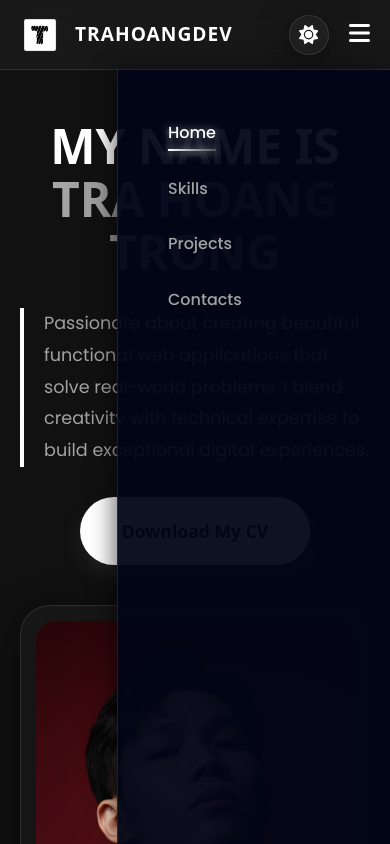
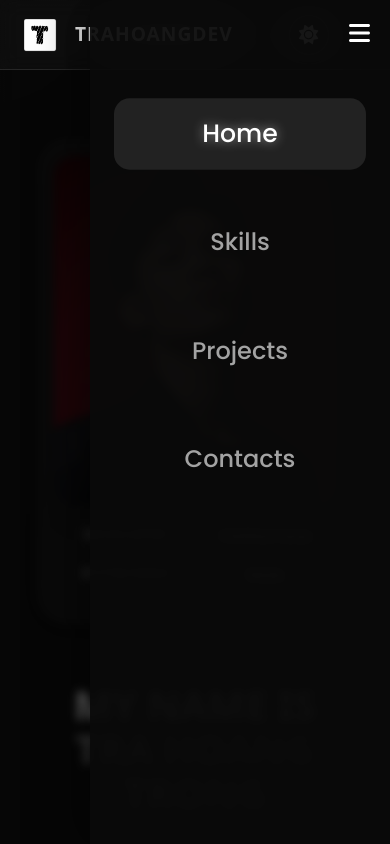
Before and after one commit to trahoangdev/portfolio-template-monochrome, a React (Create React App) app: page / in a window 390 px wide. Both pictures are taken after a click on the element 359 px from the left and 34 px from the top of the page. Shown: the top 844 px of the page. Built offline with nearby package versions, Linux system fonts and the light colour scheme; a web font is replaced by a local one.

Commit message:
feat: Add initial UI components and styles for navigation, projects, skills, and contact sections.

```diff
--- a/src/components/NavBar.js
+++ b/src/components/NavBar.js
@@ -35,6 +35,8 @@ const NavBar = ({ activeTab, theme }) => {
     }
 
     return (
+        <>
+            <div className={`overlay ${statusNav === 'active' ? 'active' : ''}`} onClick={toggleNav}></div>
             <header>
                 <div className="container">
                     <div className="logo">
@@ -60,6 +62,7 @@ const NavBar = ({ activeTab, theme }) => {
                     </div>
                 </div>
             </header>
+        </>
     )
 }
 
--- a/src/styles/Contacts.css
+++ b/src/styles/Contacts.css
@@ -158,3 +158,40 @@ section.contacts {
         gap: 50px;
     }
 }
+
+@media screen and (max-width: 600px) {
+    section.contacts {
+        padding: 50px 0 100px;
+        /* Reduce vertical padding */
+    }
+
+    .contact-container {
+        gap: 40px;
+        margin-top: 30px;
+        padding: 0 10px;
+        /* Ensure content doesn't touch edges */
+    }
+
+    .contact-info {
+        padding: 25px;
+        /* Smaller padding for card */
+        border-radius: 20px;
+    }
+
+    .contact-info h3 {
+        font-size: 1.5rem;
+    }
+
+    .info-item .icon {
+        width: 40px;
+        height: 40px;
+        font-size: 1rem;
+    }
+
+    .submit-btn {
+        width: 100%;
+        justify-content: center;
+        padding: 14px 20px;
+        /* Slightly smaller button */
+    }
+}
--- a/src/styles/Home.css
+++ b/src/styles/Home.css
@@ -159,26 +159,59 @@ section.home {
     section.home {
         grid-template-columns: 1fr;
         text-align: center;
-        padding-top: 120px;
-        gap: 40px;
+        padding-top: 140px;
+        /* Increased top padding for mobile header */
+        gap: 60px;
+        min-height: auto;
+        /* Allow auto height on mobile */
+        padding-bottom: 50px;
+    }
+
+    .home .content {
+        order: 2;
+        /* Put content below avatar on tablet/mobile */
+        display: flex;
+        flex-direction: column;
+        align-items: center;
+    }
+
+    .home .avatar {
+        order: 1;
+        /* Avatar first */
+        width: 100%;
     }
 
     .home .name {
-        font-size: 4rem;
+        font-size: 3.5rem;
     }
 
     .home .des {
         margin: 30px auto;
-        text-align: left;
+        text-align: center;
+        /* Center text on mobile */
+        border-left: none;
+        /* Remove border */
+        border-bottom: 4px solid var(--primary-accent);
+        /* Add bottom border instead */
+        padding-left: 0;
+        padding-bottom: 20px;
     }
 
     .home .card {
         margin: auto;
+        width: min(90%, 350px);
+        /* Slightly smaller card */
     }
 }
 
 @media screen and (max-width: 600px) {
     .home .name {
-        font-size: 3rem;
+        font-size: 2.5rem;
+        /* Smaller font for small screens */
+    }
+
+    .home .card img {
+        height: 350px;
+        /* Reduce image height */
     }
 }
--- a/src/styles/NavBar.css
+++ b/src/styles/NavBar.css
@@ -8,7 +8,8 @@ header {
     align-items: center;
     justify-content: center;
     /* Centered content wrapper */
-    z-index: 1000;
+    z-index: 1002;
+    /* High priority to sit above overlay */
     transition: 0.3s;
     background: var(--glass-bg);
     backdrop-filter: var(--glass-backdrop);
@@ -82,28 +83,85 @@ header nav span.active::after {
 @media screen and (max-width: 768px) {
     .icon-bar {
         display: block;
+        z-index: 1003;
+        /* Highest priority */
     }
 
     header nav {
         position: fixed;
-        top: var(--header-height);
+        top: 0;
         right: -100%;
-        width: 70%;
-        height: calc(100vh - var(--header-height));
+        width: 80%;
+        /* Wider drawer */
+        max-width: 300px;
+        height: 100vh;
         flex-direction: column;
-        background: rgba(2, 6, 23, 0.95);
-        backdrop-filter: blur(20px);
-        padding: 50px;
-        gap: 30px;
-        align-items: flex-start;
-        /* Left align items */
-        transition: 0.4s ease-in-out;
-        box-shadow: -5px 0 20px rgba(0, 0, 0, 0.5);
-        border-left: 1px solid rgba(255, 255, 255, 0.1);
+        background: var(--bg-color);
+
+        /* Solid background for better readability */
+        @supports (background: color-mix(in srgb, var(--bg-color), transparent 10%)) {
+            background: color-mix(in srgb, var(--bg-color), transparent 5%);
+        }
+
+        backdrop-filter: blur(25px);
+        padding: 100px 30px;
+        /* Top padding to clear header */
+        gap: 40px;
+        align-items: center;
+        /* Center items horizontally */
+        justify-content: flex-start;
+        /* Start from top but padded */
+        transition: 0.4s cubic-bezier(0.165, 0.84, 0.44, 1);
+        box-shadow: -10px 0 40px rgba(0, 0, 0, 0.5);
+        border-left: 1px solid var(--glass-border);
+        /* Subtle border */
+        z-index: 1002;
+        /* Above overlay */
     }
 
     header nav.active {
         right: 0;
+    }
+
+    /* Mobile Menu Items */
+    header nav span {
+        font-size: 1.5rem;
+        width: 100%;
+        text-align: center;
+        padding: 15px;
+        border-radius: 15px;
+    }
+
+    header nav span:hover,
+    header nav span.active {
+        background: var(--glass-hover-bg);
+        transform: scale(1.05);
+    }
+
+    header nav span.active::after {
+        display: none;
+        /* Remove underline for mobile, use box style */
+    }
+
+    /* Overlay for Mobile Menu */
+    .overlay {
+        position: fixed;
+        top: 0;
+        left: 0;
+        width: 100%;
+        height: 100%;
+        background: rgba(0, 0, 0, 0.6);
+        backdrop-filter: blur(5px);
+        z-index: 1000;
+        /* Behind header (1002) but above content */
+        opacity: 0;
+        visibility: hidden;
+        transition: 0.4s ease;
+    }
+
+    .overlay.active {
+        opacity: 1;
+        visibility: visible;
     }
 }
 
--- a/src/styles/ProjectModal.css
+++ b/src/styles/ProjectModal.css
@@ -187,6 +187,7 @@
 }
 
 /* Response Design */
+/* Response Design */
 @media (max-width: 900px) {
     .modal-body {
         grid-template-columns: 1fr;
@@ -196,3 +197,18 @@
         padding: 20px;
     }
 }
+
+@media (max-width: 600px) {
+    .links {
+        flex-direction: column;
+    }
+
+    .btn {
+        justify-content: center;
+        width: 100%;
+    }
+
+    .modal-info h2 {
+        font-size: 2rem;
+    }
+}
--- a/src/styles/Projects.css
+++ b/src/styles/Projects.css
@@ -114,5 +114,35 @@ section.projects {
         grid-template-columns: 1fr;
         gap: 40px;
         direction: ltr;
+        /* Ensure always LTR on mobile */
+    }
+
+    .projects .list {
+        gap: 80px;
+        margin-top: 50px;
+    }
+
+    .projects .images {
+        margin: 0 20px;
+    }
+
+    .projects .content {
+        padding: 0 20px;
+        text-align: center;
+    }
+
+    .projects .content .des {
+        text-align: center;
+    }
+
+    .projects .content h3 {
+        text-align: center;
+        width: 100%;
+    }
+
+    .projects .mission {
+        flex-direction: column;
+        align-items: center;
+        text-align: center;
     }
 }
--- a/src/styles/Skills.css
+++ b/src/styles/Skills.css
@@ -80,3 +80,14 @@ section.skills {
     line-height: 1.5;
     margin-bottom: 0;
 }
+
+@media screen and (max-width: 768px) {
+    .skills .list {
+        grid-template-columns: 1fr;
+        padding: 0 20px;
+    }
+
+    .skills .title {
+        font-size: 2.5rem;
+    }
+}
```
Lines whose indentation alone changed are shown as unchanged.
